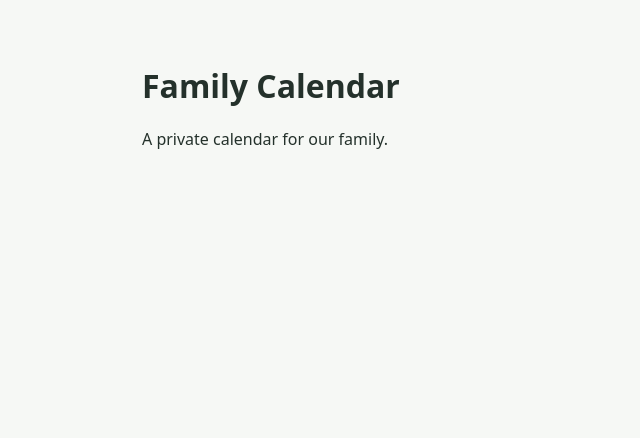
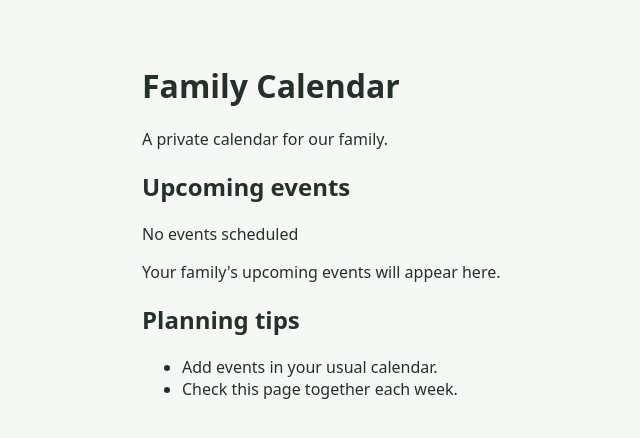
Before and after one commit to nbuzzerio/FamilyCalendar, a React (Vite) app: page / in a window 1280 px wide. Shown: the top 438 px of the page, without its empty margins (114-754 px from the left). Built offline with nearby package versions, Linux system fonts and the light colour scheme.

Commit message:
feat(family-calendar): add upcoming events and planning tips

```diff
--- a/src/App.tsx
+++ b/src/App.tsx
@@ -3,6 +3,18 @@ export function App() {
     <main>
       <h1>Family Calendar</h1>
       <p>A private calendar for our family.</p>
+      <section aria-labelledby="upcoming-events-heading">
+        <h2 id="upcoming-events-heading">Upcoming events</h2>
+        <p>No events scheduled</p>
+        <p>Your family's upcoming events will appear here.</p>
+      </section>
+      <section aria-labelledby="planning-tips-heading">
+        <h2 id="planning-tips-heading">Planning tips</h2>
+        <ul>
+          <li>Add events in your usual calendar.</li>
+          <li>Check this page together each week.</li>
+        </ul>
+      </section>
     </main>
   );
 }
```
